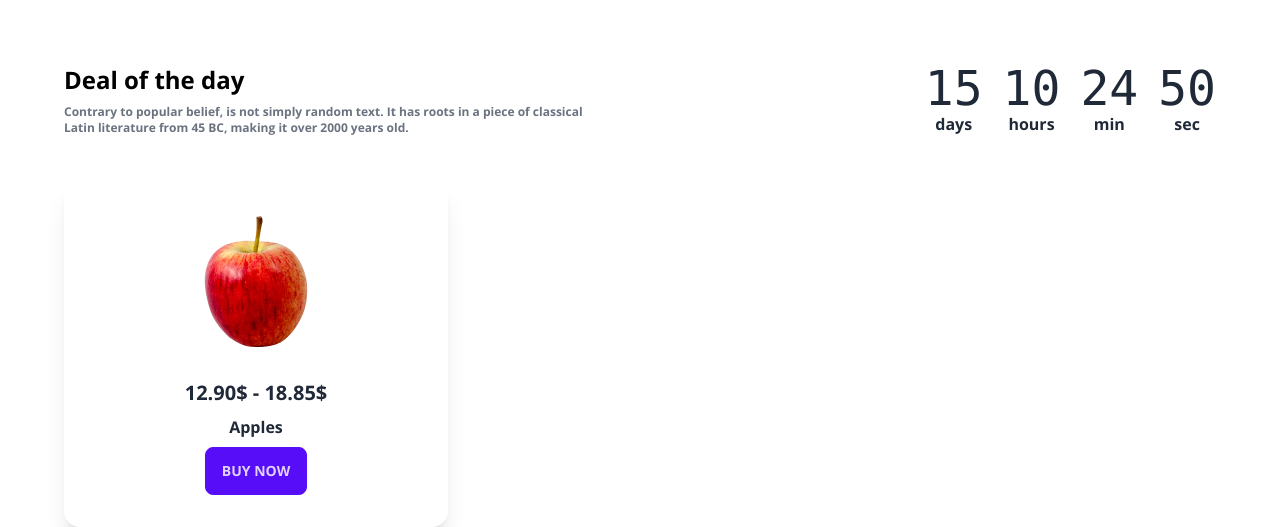
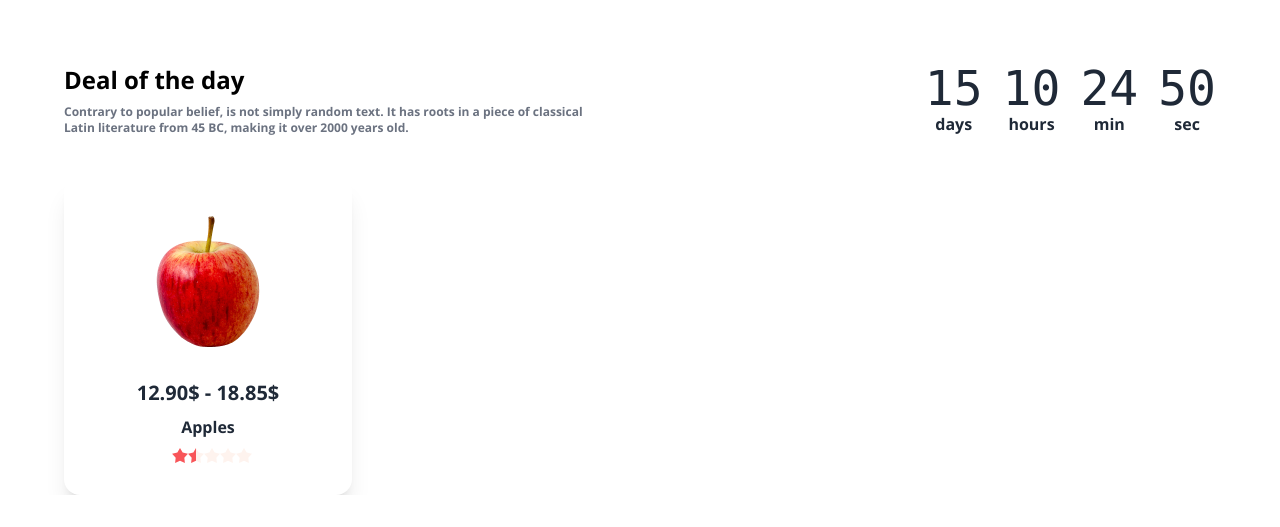
Before and after one commit to SazidMahmud23/fruit-burst-website, a plain HTML site: page index.html in a window 1280 px wide. Shown: the part 1062-1589 px from the top of the page. After the commit the page ends 1557 px from the top, so only its background shows below. Drawn offline with nearby package versions, Linux system fonts and the light colour scheme.

```diff
--- a/index.html
+++ b/index.html
@@ -139,7 +139,8 @@
     <section class="mt-10 md:mt-20 text-center md:text-start md:flex justify-between">
       <div>
         <h2 class="text-2xl text-black">Deal of the day</h2>
-        <p class="text-xs text-gray-500 pt-2">Contrary to popular belief, is not simply random text. It has roots in a piece of classical
+        <p class="text-xs text-gray-500 pt-2">Contrary to popular belief, is not simply random text. It has roots in a
+          piece of classical
           <br> Latin literature from 45 BC, making it over 2000 years old.
         </p>
       </div>
@@ -174,19 +175,37 @@
     </section>
     <!-- cards Details -->
     <section>
-      <div class="mt-10">
-        <div class="card w-96 bg-base-100 shadow-xl">
+      <div class="mt-10 grid grid-cols-1 md:grid-cols-4">
+        <div class="card bg-[#FFFFFF] shadow-xl">
           <figure class="px-10 pt-10">
             <img src="/images/fruit6.png" alt="Shoes" class="rounded-xl" />
           </figure>
           <div class="card-body items-center text-center">
             <h2 class="card-title">12.90$ - 18.85$</h2>
             <p>Apples</p>
-            <div class="card-actions">
-              <button class="btn btn-primary">Buy Now</button>
+            <div class="rating rating-sm rating-half">
+              <input type="radio" name="rating-10" class="rating-hidden" />
+              <input type="radio" name="rating-10" class="bg-[#F85559] mask mask-star-2 mask-half-1" />
+              <input type="radio" name="rating-10" class="bg-[#F85559] mask mask-star-2 mask-half-2" />
+              <input type="radio" name="rating-10" class="bg-[#F85559] mask mask-star-2 mask-half-1" checked />
+              <input type="radio" name="rating-10" class="bg-[#FBC0A8] mask mask-star-2 mask-half-2" />
+              <input type="radio" name="rating-10" class="bg-[#FBC0A8] mask mask-star-2 mask-half-1" />
+              <input type="radio" name="rating-10" class="bg-[#FBC0A8] mask mask-star-2 mask-half-2" />
+              <input type="radio" name="rating-10" class="bg-[#FBC0A8] mask mask-star-2 mask-half-1" />
+              <input type="radio" name="rating-10" class="bg-[#FBC0A8] mask mask-star-2 mask-half-2" />
+              <input type="radio" name="rating-10" class="bg-[#FBC0A8] mask mask-star-2 mask-half-1" />
+              <input type="radio" name="rating-10" class="bg-[#FBC0A8] mask mask-star-2 mask-half-2" />
             </div>
           </div>
+
         </div>
+      </div>
+      <!-- card 2 -->
+
+      <!-- card 3 -->
+
+      <!-- card 4 -->
+
       </div>
     </section>
   </main>
```
